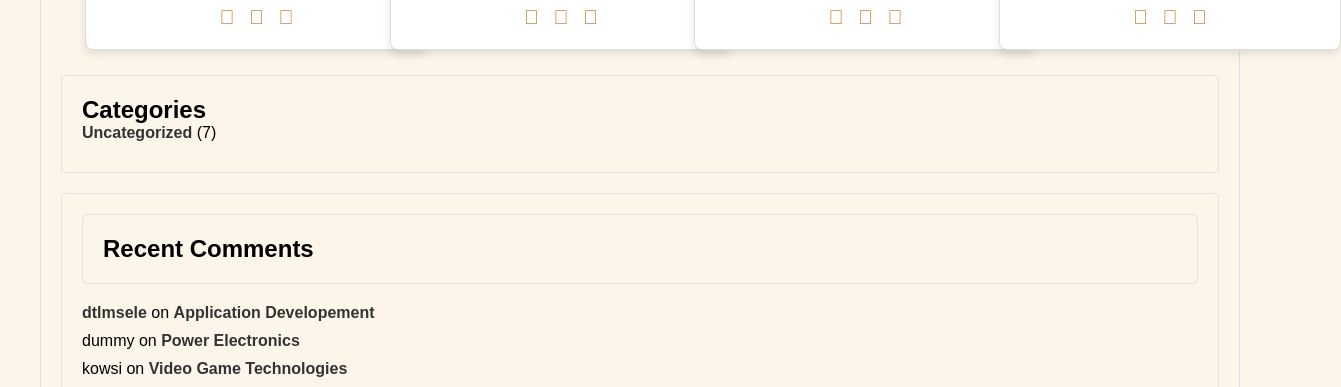
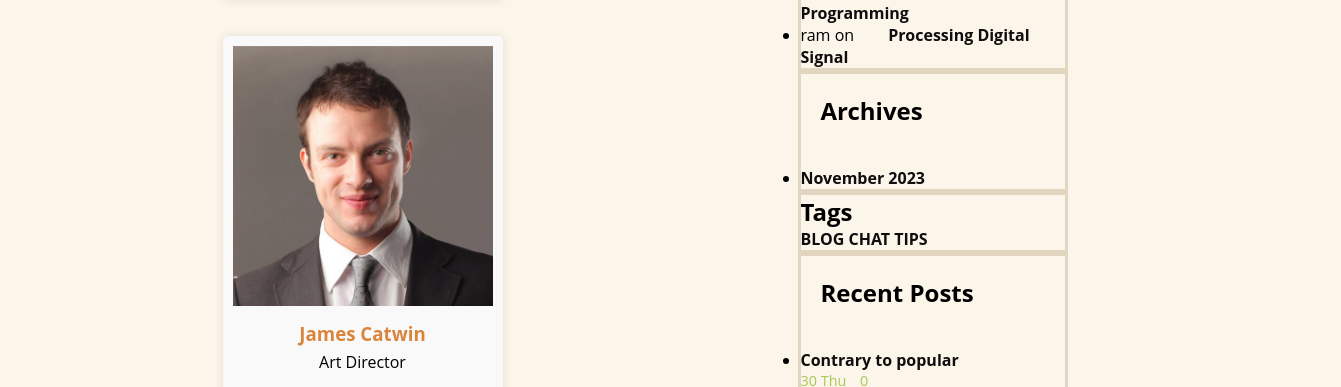
Before and after one commit to Nguyenduc11092002/LMS, a plain HTML site: page teachers.html in a window 1280 px wide. Shown: the part 684-1071 px from the top of the page, 1341 px wide, since content can reach past the window. Drawn offline with Linux system fonts and the light colour scheme; a script that the page names is missing.

Commit message:
bug: css

```diff
--- a/assets/style/pages/teachers.css
+++ b/assets/style/pages/teachers.css
@@ -5,7 +5,7 @@
     padding: 0px;
 }*/
 body {
-    font-family: Arial, sans-serif;
+    font-family: Open Sans, sans-serif;
     margin: 0;
     padding: 0;
 }
@@ -14,9 +14,22 @@ body {
     max-width: 1200px;
     width: 100%;
 }
+
+.container-content {
+    display: flex;
+    align-items: left;
+    max-width: 880px;
+    max-height: 960px;
+}
+.theiaStickySidebar{
+    max-width: 270px;
+    max-height: 1400px;
+    padding: 0px 0px 1px;
+}
 .content {
     display: flex;
     padding: 20px 0;
+
 }
 
 .sidebar {
@@ -41,47 +54,65 @@ body {
     margin: 0;
 }
 
+
 .teachers {
     width: 100%;
+    max-width: 280px;
+    max-height: 460px;
     display: grid;
     grid-template-columns: repeat(auto-fit, minmax(200px, 1fr));
-    gap: 60px;
+    gap: 10px;
+    display: flex;
+    flex-direction: row;
+    flex-wrap: wrap;
+    padding: 10px;
+    align-content: space-around;
+    justify-content: space-evenly;
+    gap: 1em;
+
 }
 
+
 .teacher-card {
-    background-color: #fff;
-    border: 1px solid #ddd;
-    border-radius: 8px;
-    box-shadow: 0 4px 8px rgba(0, 0, 0, 0.1);
+    background-color: #fcb900;
+    margin-bottom: 20px;
     text-align: center;
-    padding: 20px;
+    box-shadow: 0px 0px 10px rgba(0, 0, 0, 0.1);
+    padding: 10px;
+    background-color: #f9f9f9;
+    border-radius: 5px;
     width: fit-content;
     height: fit-content;
-    margin: 10%;
+
 }
-
+.teacher-card:hover {
+    color: #808080;
+    background-color: #838C48;
+}
 .teacher-card img {
-    width: 300px;
-    height: 300px;
+    width: 260px;
+    height: 260px;
     object-fit: cover;
 }
 
 .teacher-card h3 {
     margin: 10px 0 5px;
-
+    color: #DA853D;
 }
 
 .teacher-card p {
     color: #666;
     margin: 0 0 20px;
-    color: #d4813e;
+    color: #000000;
 }
-
+.teacher-card .teacher{
+    margin-top: 10px;
+}
 .teacher-card .social-links a {
     text-decoration: none;
     font-size: 20px;
     margin: 0 5px;
-    color: #d4813e;
+    color: #DA853D;
 }
 
 .social-links img {
@@ -93,12 +124,16 @@ body {
 }
 
 .wrapper {
-    border: 1px solid #e1e1e1;
     padding: 20px;
     margin-bottom: 20px;
     border-radius: 5px;
+    max-width: 1200px;
+    width: 100%;
+    display: flex;
 }
+
 .wrappertitle {
+    border: 3px solid #e2d6c1;
     font-size: 1.5em;
     margin-bottom: 10px;
     color: #333;
@@ -122,8 +157,16 @@ body {
 .wrapper .wrapper ul li a:hover {
     text-decoration: underline;
 }
+.wrapper_categories, .wrapper_recent_comments, .wrapper_archives, .wrapper_tag_cloud, .recent_posts {
+    border: 3px solid #e2d6c1;
+}
+.wrapper_recent_comments{
 
-
+}
+.wrapper_recent_comments a {
+    padding: 10px;
+    margin-left: 20px;
+}
 title_home a:-webkit-any-link {
     color: rgb(255, 255, 255);
     cursor: pointer;
@@ -157,7 +200,7 @@ a:-webkit-any-link {
 }
 .recent-posts ul li {
     margin-bottom: 20px;
-    border-bottom: 1px solid #e1e1e1;
+    border-bottom: 3px solid #d8c59b;
     padding-bottom: 10px;
 }
 .recent-posts ul li:last-child {
--- a/teachers.html
+++ b/teachers.html
@@ -51,7 +51,7 @@
       </div>
     </header>
 
-            </div>
+
         </header>
 
         <main>
@@ -59,21 +59,19 @@
               <h1>Teachers</h1>
               <p><a class="title_home" data-i18n="translation.menuHome" href="home-page.html">Home</a> / Teachers</p>
           </div>
-            <div class="container">
-                <div class="wrapper">
-
-                  <div class="container-content">
-
-
+            <div class="container ">
+                <div class="row">
+                <div class="row wrapper"><!--row-->
+                  <div class="col-9- container-content"><!--col-->
                     <section class="teachers">
-                        <div class="teacher-card">
+                        <div class="teacher-card"><!--team-member-->
                             <img src="/assets/img/Teacher-image-1.jpg" alt="Damie Glendell">
                             <h3>Damie Glendell</h3>
                             <p>Co-Director</p>
-                            <div class="social-links">
-                                <a href="#">&#xf09a;</a>
-                                <a href="#">&#xf099;</a>
-                                <a href="#">&#xf0d2;</a>
+                            <div class="social-links"><!--social-icon-->
+                                <a href="#"><img src="/assets/img/facebook.png"></a>
+                                <a href="#"><img src="assets/img/instagram.png"></a>
+                                <a href="#"><img src="/assets/img/twitter.png"></a>
                             </div>
                         </div>
                         <div class="teacher-card">
@@ -81,9 +79,9 @@
                             <h3>James Catwin</h3>
                             <p>Art Director</p>
                             <div class="social-links">
-                                <a href="#">&#xf09a;</a>
-                                <a href="#">&#xf099;</a>
-                                <a href="#">&#xf0d2;</a>
+                              <a href="#"><img src="/assets/img/facebook.png"></a>
+                              <a href="#"><img src="assets/img/instagram.png"></a>
+                              <a href="#"><img src="/assets/img/twitter.png"></a>
                             </div>
                         </div>
                         <div class="teacher-card">
@@ -91,9 +89,9 @@
                             <h3>Jenny Sheen</h3>
                             <p>Digital Media Programming</p>
                             <div class="social-links">
-                                <a href="#">&#xf09a;</a>
-                                <a href="#">&#xf099;</a>
-                                <a href="#">&#xf0d2;</a>
+                              <a href="#"><img src="/assets/img/facebook.png"></a>
+                              <a href="#"><img src="assets/img/instagram.png"></a>
+                              <a href="#"><img src="/assets/img/twitter.png"></a>
                             </div>
                         </div>
                         <div class="teacher-card">
@@ -101,26 +99,26 @@
                             <h3>Jim Morrison</h3>
                             <p>Chief Programmer</p>
                             <div class="social-links">
-                                <a href="#">&#xf09a;</a>
-                                <a href="#">&#xf099;</a>
-                                <a href="#">&#xf0d2;</a>
+                              <a href="#"><img src="/assets/img/facebook.png"></a>
+                              <a href="#"><img src="assets/img/instagram.png"></a>
+                              <a href="#"><img src="/assets/img/twitter.png"></a>
                             </div>
                         </div>
                     </section>
                   </div>
 
 
-                  <div class="theiaStickySidebar">
-                    <aside id="categories-3" class="wrapper wrapper_categories">
-                      <h2 class="wrapper-title align">Categories</h2>
+                  <div class="col-3- theiaStickySidebar"><!--col-->
+                    <div class="col wrapper wrapper_categories">
+                      <h2 class="wrapper title align">Categories</h2>
                       <ul>
                           <li class="cat-item-cat-item-1">
                               <a href="https://dtlmselementor.wpengine.com/category/uncategorized/">Uncategorized</a> (7)
                           </li>
                       </ul>
-                    </aside>
+                    </div>
 
-                    <aside id="recent-comments-3" class="wrapper wrapper_recent_comments">
+                    <div class="col wrapper_recent_comments">
                         <h2 class="wrapper title align">Recent Comments</h2>
                         <ul>
                             <li class="recentcomments"><span class="comment-author-link"><a href="https://dtlmselementor.wpengine.com/">dtlmsele</a></span> on <a href="https://dtlmselementor.wpengine.com/product/application-developement/#comment-52">Application Developement</a></li>
@@ -129,25 +127,25 @@
                             <li class="recentcomments"><span class="comment-author-link">ram</span> on <a href="https://dtlmselementor.wpengine.com/courses/advanced-programming/#comment-3">Advanced Programming</a></li>
                             <li class="recentcomments"><span class="comment-author-link">ram</span> on <a href="https://dtlmselementor.wpengine.com/courses/processing-digital-signal/#comment-5">Processing Digital Signal</a></li>
                         </ul>
-                    </aside>
-                    <aside id="archives-3" class="wrapper wrapper_archives"> <!--archives-->
+                    </div>
+                    <div class="col wrapper_archives"> <!--archives-->
                       <h2 class="wrapper title align">Archives</h2>
                       <ul>
                           <li class="cat-item-cat-item-1">
                               <a href="#">November 2023</a>
                           </li>
                       </ul>
-                  </aside>
+                    </div>
 
-                  <aside id="tag-cloud-3" class="wrapper wrapper_tag_cloud"> <!--tags-->
-                      <h2 class="warppertitle align">Tags</h2>
+                    <div class="col wrapper_tag_cloud"> <!--tags-->
+                        <h2 class="warpper title align">Tags</h2>
                         <div class="tag-cloud">
                             <a href="#">BLOG</a>
                             <a href="#">CHAT</a>
                             <a href="#">TIPS</a>
                         </div>
-                  </aside>
-                  <aside id="recent-posts-3" class="wrapper-recent-posts"> <!--no heading-->
+                    </div>
+                    <div class="col recent_posts"> <!--no heading-->
                       <h2 class="wrapper title align">Recent Posts</h2>
                       <ul>
                           <li>
@@ -186,9 +184,9 @@
                               </div>
                           </li>
                       </ul>
-                </aside>
-
                     </div>
+                  </div>
+                </div><!--row-->
               </div>
             </div>
         </main>
```
Also changed, not shown: assets/img/facebook.png (added), assets/img/instagram.png (added), assets/img/twitter.png (added), 1 other file. Lines whose indentation alone changed are shown as unchanged.
